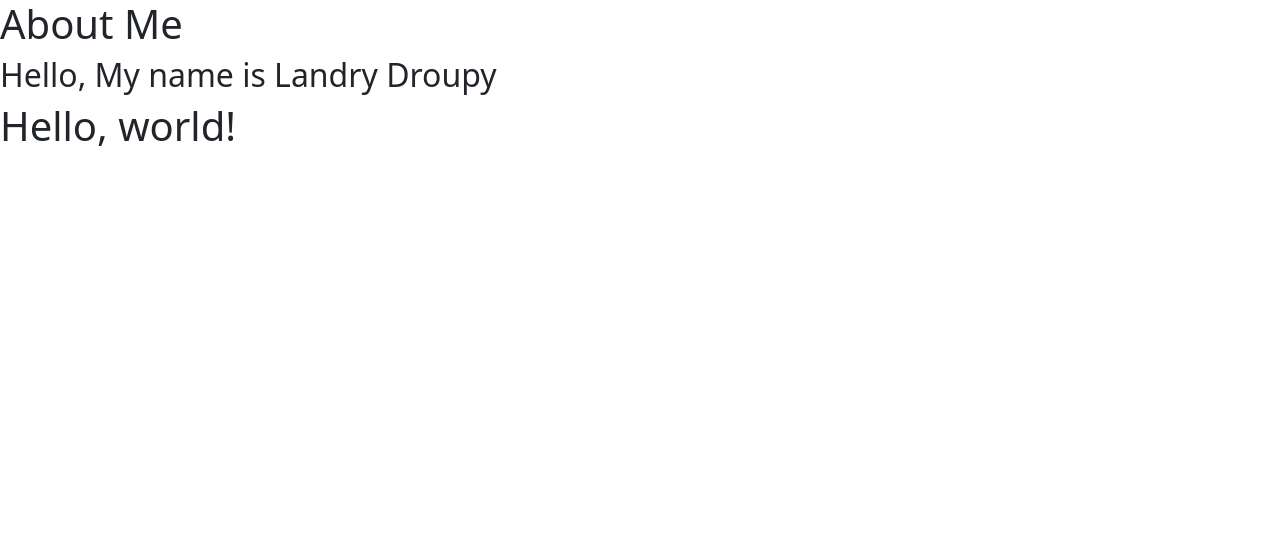
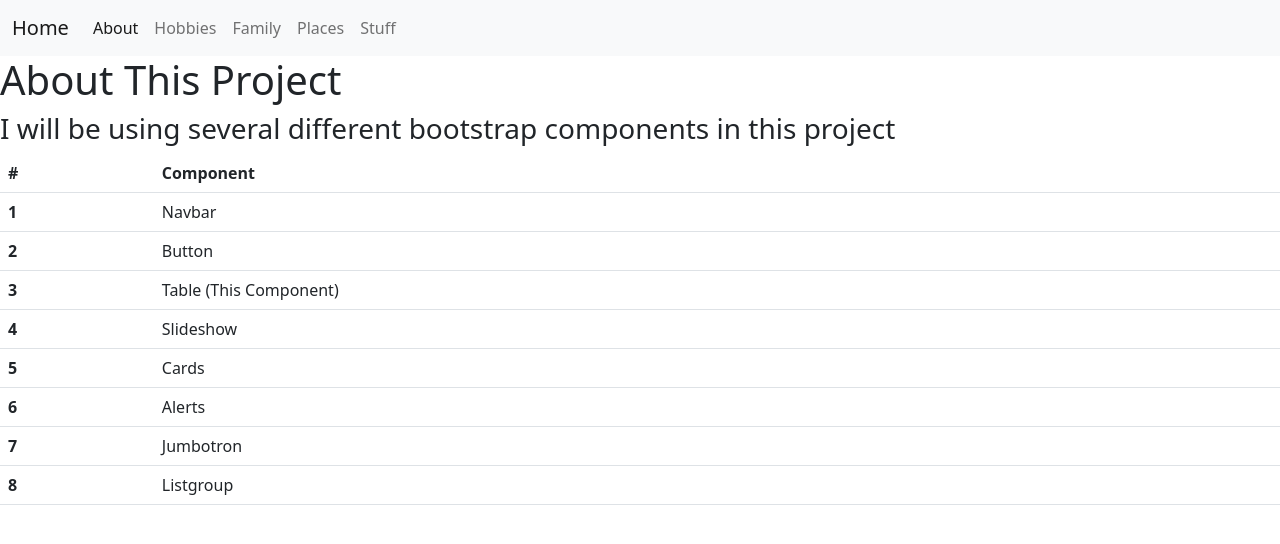
Before and after one commit to landrydroupy/homework.html, a plain HTML site: page about.html in a window 1280 px wide. Drawn offline with nearby package versions, Linux system fonts and the light colour scheme.

Commit message:
Update about.html

```diff
--- a/about.html
+++ b/about.html
@@ -1,8 +1,84 @@
-<h1>About Me</h1>
-<h2> Hello, My name is Landry Droupy</h2>
+
+<html>
+
+  <nav class="navbar navbar-expand-lg bg-light">
+    <div class="container-fluid">
+      <a class="navbar-brand" href="index.html">Home</a>
+      <button class="navbar-toggler" type="button" data-bs-toggle="collapse" data-bs-target="#navbarNav" aria-controls="navbarNav" aria-expanded="false" aria-label="Toggle navigation">
+        <span class="navbar-toggler-icon"></span>
+      </button>
+      <div class="collapse navbar-collapse" id="navbarNav">
+        <ul class="navbar-nav">
+          <li class="nav-item">
+            <a class="nav-link active" aria-current="page" href="about.html">About</a>
+          </li>
+          <li class="nav-item">
+            <a class="nav-link" href="hobbies.html">Hobbies</a>
+          </li>
+          <li class="nav-item">
+            <a class="nav-link" href="family.html">Family</a>
+          </li>
+          <li class="nav-item">
+            <a class="nav-link" href="places.html">Places</a>
+          </li>
+          <li class="nav-item">
+            <a class="nav-link" href="stuff.html">Stuff</a>
+          </li>
+        </ul>
+      </div>
+    </div>
+  </nav>
+
+
+<h1>About This Project</h1>
+
+<h3>I will be using several different bootstrap components in this project</h4>
 
 
 
+  <table class="table">
+    <thead>
+      <tr>
+        <th scope="col">#</th>
+        <th scope="col">Component</th>
+
+      </tr>
+    </thead>
+    <tbody>
+      <tr>
+        <th scope="row">1</th>
+        <td>Navbar</td>
+      </tr>
+      <tr>
+        <th scope="row">2</th>
+        <td>Button</td>
+      </tr>
+      <tr>
+        <th scope="row">3</th>
+        <td>Table (This Component)</td>
+      </tr>
+      <tr>
+        <th scope="row">4</th>
+        <td>Slideshow</td>
+      </tr>
+      <tr>
+        <th scope="row">5</th>
+        <td>Cards</td>
+      </tr>
+      <tr>
+        <th scope="row">6</th>
+        <td>Alerts</td>
+      </tr>
+      <tr>
+        <th scope="row">7</th>
+        <td>Jumbotron</td>
+      </tr>
+      <tr>
+        <th scope="row">8</th>
+        <td>Listgroup</td>
+      </tr>
+    </tbody>
+  </table>
 
 
 
@@ -11,11 +87,14 @@
   <head>
     <meta charset="utf-8">
     <meta name="viewport" content="width=device-width, initial-scale=1">
-    <title>Bootstrap demo</title>
     <link href="https://cdn.jsdelivr.net/npm/bootstrap@5.2.0/dist/css/bootstrap.min.css" rel="stylesheet" integrity="sha384-gH2yIJqKdNHPEq0n4Mqa/HGKIhSkIHeL5AyhkYV8i59U5AR6csBvApHHNl/vI1Bx" crossorigin="anonymous">
   </head>
   <body>
-    <h1>Hello, world!</h1>
+
     <script src="https://cdn.jsdelivr.net/npm/bootstrap@5.2.0/dist/js/bootstrap.bundle.min.js" integrity="sha384-A3rJD856KowSb7dwlZdYEkO39Gagi7vIsF0jrRAoQmDKKtQBHUuLZ9AsSv4jD4Xa" crossorigin="anonymous"></script>
   </body>
 </html>
+
+</html>
+
+</html>
```
